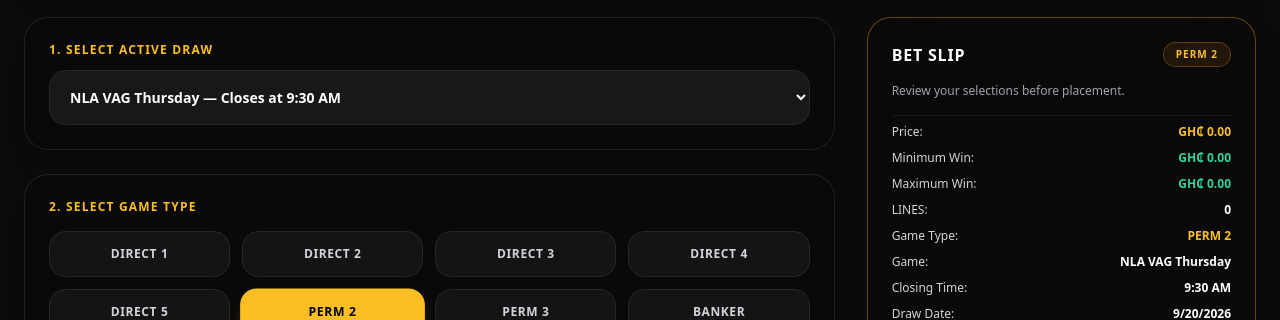
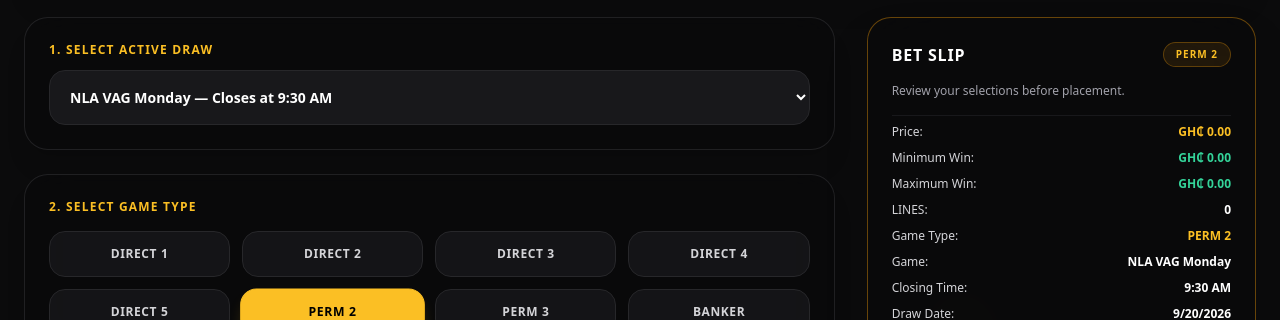
Before and after one commit to Kelvin548/gen-z-lotto, a Next.js app: page /customer/play in a window 1280 px wide. Shown: the part 258-578 px from the top of the page. Built offline with nearby package versions, Linux system fonts and the light colour scheme.

Commit message:
Update play arena with auto-default upcoming draw logic

```diff
--- a/src/app/customer/play/page.tsx
+++ b/src/app/customer/play/page.tsx
@@ -15,37 +15,70 @@
 }
 
 const drawsList = [
-  { name: 'NLA VAG Monday', closingTime: '9:30 AM' },
-  { name: 'Moon Rush Monday', closingTime: '1:00 PM' },
-  { name: 'Monday Special', closingTime: '7:30 PM' },
-  { name: 'NLA VAG Tuesday', closingTime: '9:30 AM' },
-  { name: 'Moon Rush Tuesday', closingTime: '1:00 PM' },
-  { name: 'Lucky Tuesday', closingTime: '7:30 PM' },
-  { name: 'NLA VAG Wednesday', closingTime: '9:30 AM' },
-  { name: 'Moon Rush Wednesday', closingTime: '1:00 PM' },
-  { name: 'Midweek', closingTime: '7:30 PM' },
-  { name: 'NLA VAG Thursday', closingTime: '9:30 AM' },
-  { name: 'Moon Rush Thursday', closingTime: '1:00 PM' },
-  { name: 'Fortune Thursday', closingTime: '7:30 PM' },
-  { name: 'NLA VAG Friday', closingTime: '9:30 AM' },
-  { name: 'Moon Rush Friday', closingTime: '1:00 PM' },
-  { name: 'Friday Bonanza', closingTime: '7:30 PM' },
-  { name: 'NLA VAG Saturday', closingTime: '9:30 AM' },
-  { name: 'Moon Rush Saturday', closingTime: '1:00 PM' },
-  { name: 'National', closingTime: '7:30 PM' },
-  { name: 'Aseda Sunday', closingTime: '5:30 PM' }
+  { name: 'NLA VAG Monday', closingTime: '9:30 AM', timeString: '09:30', day: 'Monday' },
+  { name: 'Moon Rush Monday', closingTime: '1:00 PM', timeString: '13:00', day: 'Monday' },
+  { name: 'Monday Special', closingTime: '7:30 PM', timeString: '19:30', day: 'Monday' },
+  { name: 'NLA VAG Tuesday', closingTime: '9:30 AM', timeString: '09:30', day: 'Tuesday' },
+  { name: 'Moon Rush Tuesday', closingTime: '1:00 PM', timeString: '13:00', day: 'Tuesday' },
+  { name: 'Lucky Tuesday', closingTime: '7:30 PM', timeString: '19:30', day: 'Tuesday' },
+  { name: 'NLA VAG Wednesday', closingTime: '9:30 AM', timeString: '09:30', day: 'Wednesday' },
+  { name: 'Moon Rush Wednesday', closingTime: '1:00 PM', timeString: '13:00', day: 'Wednesday' },
+  { name: 'Midweek', closingTime: '7:30 PM', timeString: '19:30', day: 'Wednesday' },
+  { name: 'NLA VAG Thursday', closingTime: '9:30 AM', timeString: '09:30', day: 'Thursday' },
+  { name: 'Moon Rush Thursday', closingTime: '1:00 PM', timeString: '13:00', day: 'Thursday' },
+  { name: 'Fortune Thursday', closingTime: '7:30 PM', timeString: '19:30', day: 'Thursday' },
+  { name: 'NLA VAG Friday', closingTime: '9:30 AM', timeString: '09:30', day: 'Friday' },
+  { name: 'Moon Rush Friday', closingTime: '1:00 PM', timeString: '13:00', day: 'Friday' },
+  { name: 'Friday Bonanza', closingTime: '7:30 PM', timeString: '19:30', day: 'Friday' },
+  { name: 'NLA VAG Saturday', closingTime: '9:30 AM', timeString: '09:30', day: 'Saturday' },
+  { name: 'Moon Rush Saturday', closingTime: '1:00 PM', timeString: '13:00', day: 'Saturday' },
+  { name: 'National', closingTime: '7:30 PM', timeString: '19:30', day: 'Saturday' },
+  { name: 'Aseda Sunday', closingTime: '5:30 PM', timeString: '17:30', day: 'Sunday' }
 ];
 
+// Helper to determine the default active draw based on current time
+function getNextDefaultDraw() {
+  const now = new Date();
+  const currentDayIndex = now.getDay(); // 0 = Sun, 1 = Mon, ..., 6 = Sat
+  const dayMap = ['Sunday', 'Monday', 'Tuesday', 'Wednesday', 'Thursday', 'Friday', 'Saturday'];
+  const todayName = dayMap[currentDayIndex];
+  const currentTimeMinutes = now.getHours() * 60 + now.getMinutes();
+
+  // Order of days starting from today
+  const orderedDays = [];
+  for (let i = 0; i < 7; i++) {
+    const idx = (currentDayIndex + i) % 7;
+    orderedDays.push(dayMap[idx]);
+  }
+
+  // Find the first draw today or on upcoming days that hasn't closed yet
+  for (const targetDay of orderedDays) {
+    const drawsOnDay = drawsList.filter(d => d.day === targetDay);
+    for (const draw of drawsOnDay) {
+      const [hh, mm] = draw.timeString.split(':').map(Number);
+      const drawTimeMinutes = hh * 60 + mm;
+
+      // If it's a future day, or later today
+      if (targetDay !== todayName || drawTimeMinutes > currentTimeMinutes) {
+        return draw;
+      }
+    }
+  }
+
+  return drawsList[0];
+}
+
 export default function PlayArenaPage() {
+  const defaultDraw = getNextDefaultDraw();
+
   const [selectedGameType, setSelectedGameType] = useState('Perm 2');
   const [selectedNumbers, setSelectedNumbers] = useState<number[]>([]);
 
-  // Corrected state variables with matching setters
   const [stakePerLine, setStakePerLine] = useState<number>(89);
   const [customStakeInput, setCustomStakeInput] = useState<string>('89');
 
-  const [selectedDraw, setSelectedDraw] = useState('NLA VAG Thursday');
-  const [closingTime, setClosingTime] = useState('9:30 AM');
+  const [selectedDraw, setSelectedDraw] = useState(defaultDraw.name);
+  const [closingTime, setClosingTime] = useState(defaultDraw.closingTime);
 
   // Booking Code Search States
   const [searchBookingCode, setSearchBookingCode] = useState('');
@@ -218,7 +251,6 @@
     setIsProcessing(true);
 
     try {
-      // Convert GHS totalStake to pesewas (multiply by 100)
       const amountPesewas = Math.round(totalStake * 100);
       const currentUser = localStorage.getItem('active_username') || 'customer_user';
 
@@ -243,7 +275,6 @@
       setIsProcessing(false);
       setIsPaymentModalOpen(false);
 
-      // Save local ticket record before redirecting/completing
       const storageKey = `user_tickets_${currentUser}`;
       const bookingCode = `BK-${Math.floor(100000 + Math.random() * 900000)}`;
 
@@ -291,9 +322,9 @@
       </div>
 
       {/* Booking Code Quick Search Banner */}
-      <div className="bg-zinc-950/80 backdrop-blur-xl border border-amber-500/30 rounded-3xl p-4 shadow-xl flex flex-col sm:flex-row items-center justify-between gap-4">
+      <div className="bg-zinc-950/85 backdrop-blur-xl border border-amber-500/30 rounded-3xl p-4 shadow-xl flex flex-col sm:flex-row items-center justify-between gap-4">
         <div className="flex items-center gap-3">
-          <span className="w-10 h-10 rounded-2xl bg-amber-500/10 border border-amber-500/30 flex items-center justify-center text-amber-400 font-black">🔑</span>
+          <span className="w-10 h-10 rounded-2xl bg-amber-500/15 border border-amber-500/30 flex items-center justify-center text-amber-400 font-black">🔑</span>
           <div>
             <h4 className="text-xs font-bold text-white uppercase tracking-wider">Have a Booking Code?</h4>
             <p className="text-[11px] text-zinc-400">Paste your code below to instantly load and review a stake.</p>
```
